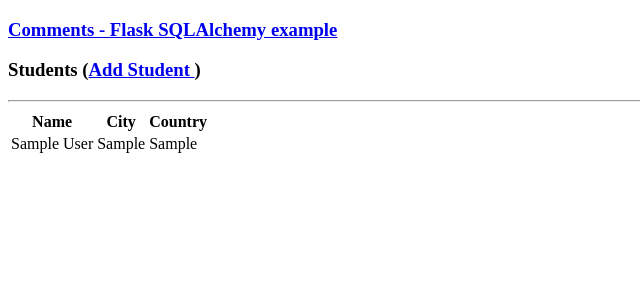
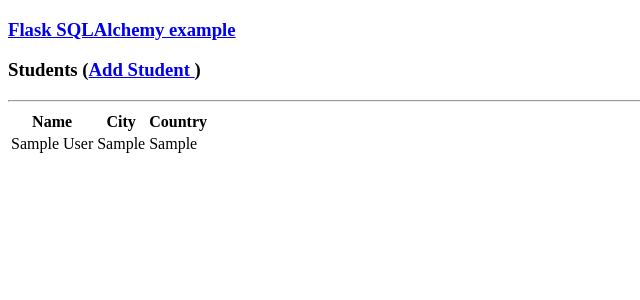
Before and after one commit to tsadimas/flask-example-project, a Flask app: page / in a window 1280 px wide. Shown: the top 300 px of the page, without its empty margins (0-640 px from the left). Run offline with Flask 2, Linux system fonts and the light colour scheme; tables that the repository leaves empty hold one stand-in row (values such as "Sample post").

Commit message:
minor change in html

```diff
--- a/app/templates/base.html
+++ b/app/templates/base.html
@@ -4,7 +4,7 @@
    <body>
 
       <h3>
-         <a href = "{{ url_for('show_all') }}">Comments - Flask
+         <a href = "{{ url_for('show_all') }}">Flask
             SQLAlchemy example</a>
       </h3>
 
```
